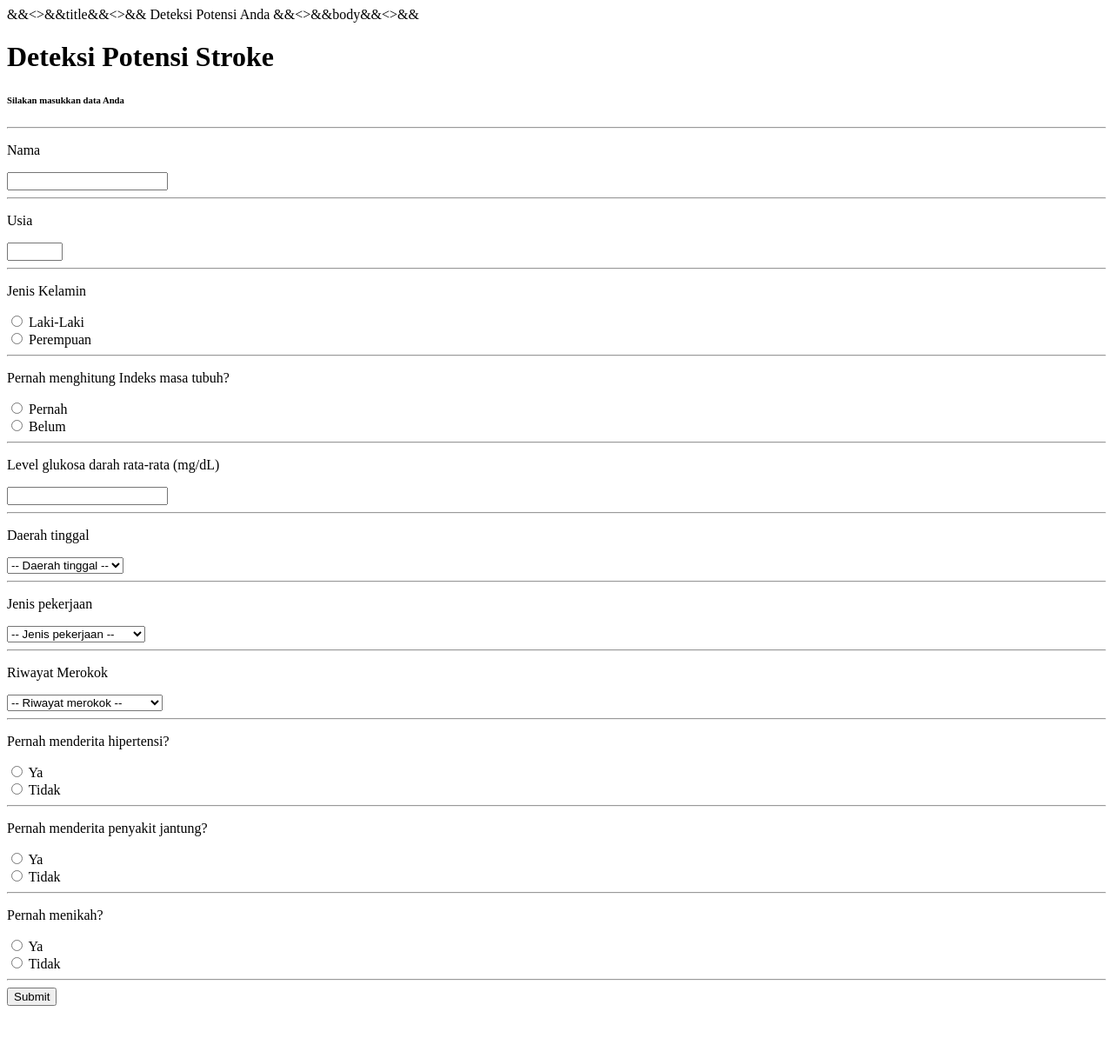
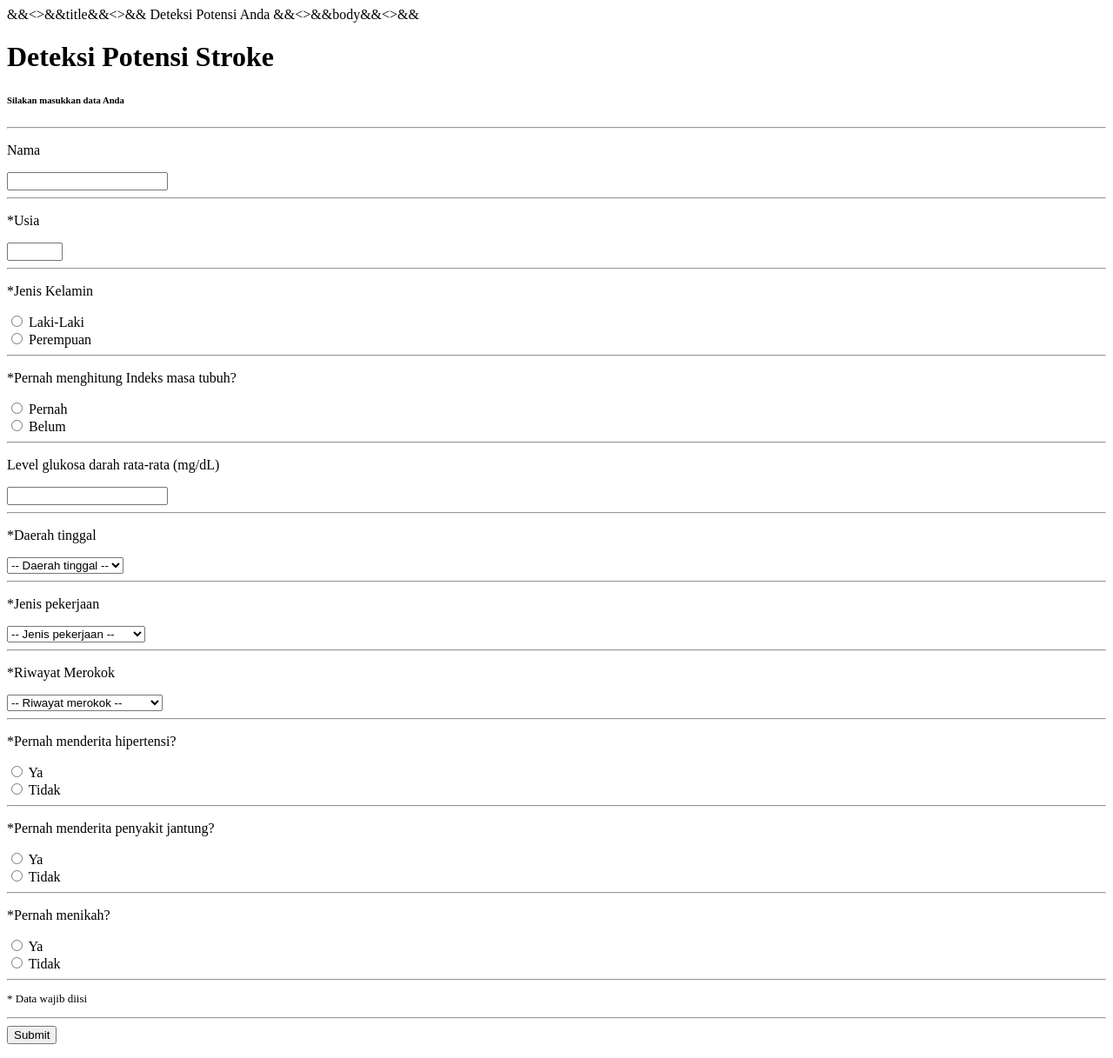
Before and after one commit to syansky/bookish-happiness, a Node project: template views/pages/detect.ejs in a window 1280 px wide. Shown: the whole page at 87% size. Before the commit the page ends 1157 px from the top, so only its background shows below. Run offline with Node 20 templates, Linux system fonts and the light colour scheme; the template is opened without the code that fills it, so the values that code supplies are empty; some libraries are stand-ins or nearby versions.

Commit message:
Optional Input validation + handling + help change opt + About change

```diff
--- a/views/pages/about.ejs
+++ b/views/pages/about.ejs
@@ -16,11 +16,11 @@
                                 <div class="row align-items-center pt-1 pb-2">
                                     <div class="ps-5">
                                         <p class="mb-0" data-aos="fade-up" data-aos-duration="1250">Program Aplikasi "Deteksi potensi Stroke" merupakan program aplikasi yang dibuat untuk memberikan prediksi mengenai potensi terjadinya serangan stroke kepada penggguna.
-                                            Deteksi yang diberikan akan dilakukan berdasarkan data rekam kesehatan pengguna. </p>
+                                            Deteksi yang diberikan akan dilakukan berdasarkan data faktor resiko stroke pengguna. </p>
 
 
                                         <br>
-                                        <p class="mb-0" data-aos="fade-up" data-aos-duration="1250">Sistem deteksi potensi stroke yang digunakan pada program ini menggunakan metode <i>Backpropagation Artificial Neural Network</i>(Jaringan saraf tiruan dengan propagasi mundur) yang dilatih terhadap dataset stroke dengan pendekatan <i>Supervised Learning</i>(Pembelajaran terawasi) berdasarkan data kesehatan pengguna.
+                                        <p class="mb-0" data-aos="fade-up" data-aos-duration="1250">Sistem deteksi potensi stroke yang digunakan pada program ini menggunakan metode <i>Backpropagation Artificial Neural Network</i>(Jaringan saraf tiruan dengan propagasi mundur) yang dilatih terhadap dataset stroke dengan pendekatan <i>Supervised Learning</i>(Pembelajaran terawasi).
                                         </p>
 
                                         <br>
--- a/views/pages/detect.ejs
+++ b/views/pages/detect.ejs
@@ -25,7 +25,7 @@ Deteksi Potensi Anda
 
               <div class="row align-items-center pt-2 pb-2" data-aos="fade-up" data-aos-duration="1250">
                 <div class="col-sm-9 pe-5">
-                  <input type="text" name="name" class="form-control form-control-sm" required />
+                  <input type="text" name="name" class="form-control form-control-sm"/>
                 </div>
               </div>
 
@@ -33,7 +33,7 @@ Deteksi Potensi Anda
 
               <div class="row align-items-center pt-1 pb-2" data-aos="fade-up" data-aos-duration="1250">
                 <div class="col-md-3 ps-5">
-                  <p class="mb-0">Usia</p>
+                  <p class="mb-0">*Usia</p>
                 </div>
               </div>
 
@@ -47,7 +47,7 @@ Deteksi Potensi Anda
 
               <div class="row align-items-center pt-1 pb-2" data-aos="fade-up" data-aos-duration="1250">
                 <div class="col-md-3 ps-5">
-                  <p class="mb-0">Jenis Kelamin</p>
+                  <p class="mb-0">*Jenis Kelamin</p>
                 </div>
               </div>
 
@@ -72,7 +72,7 @@ Deteksi Potensi Anda
 
               <div class="row align-items-center pt-1 pb-2" data-aos="fade-up" data-aos-duration="1250">
                 <div class="col-lg-9 ps-5">
-                  <p class="mb-0">Pernah menghitung Indeks masa tubuh?</p>
+                  <p class="mb-0">*Pernah menghitung Indeks masa tubuh?</p>
                 </div>
               </div>
 
@@ -95,7 +95,7 @@ Deteksi Potensi Anda
 
               <div class="row align-items-center pt-1 pb-2" style="display: none;" id="bmiLabel" data-aos="fade-up" data-aos-duration="1250">
                 <div class="col-md-5 ps-5">
-                  <p class="mb-0">Nilai Indeks masa tubuh (kg/m<sup>2</sup>)</p>
+                  <p class="mb-0">*Nilai Indeks masa tubuh (kg/m<sup>2</sup>)</p>
                 </div>
               </div>
 
@@ -107,7 +107,7 @@ Deteksi Potensi Anda
 
               <div class="row align-items-center pt-1 pb-2" style="display: none;" id="heightLabel" data-aos="fade-up" data-aos-duration="1250">
                 <div class="col-md-3 ps-5">
-                  <p class="mb-0">Tinggi badan (cm)</p>
+                  <p class="mb-0">*Tinggi badan (cm)</p>
                 </div>
               </div>
 
@@ -119,7 +119,7 @@ Deteksi Potensi Anda
 
               <div class="row align-items-center pt-1 pb-2" style="display: none;" id="weightLabel" data-aos="fade-up" data-aos-duration="1250">
                 <div class="col-md-3 ps-5">
-                  <p class="mb-0">Berat badan (kg)</p>
+                  <p class="mb-0">*Berat badan (kg)</p>
                 </div>
               </div>
 
@@ -139,7 +139,7 @@ Deteksi Potensi Anda
 
               <div class="row align-items-center pt-2 pb-2" data-aos="fade-up" data-aos-duration="1250">
                 <div class="col-sm-9 pe-5">
-                  <input name="glucose" type="number" min="1" max="2656" step="any" class="form-control form-control-sm" required />
+                  <input name="glucose" type="number" min="1" max="2656" step="any" class="form-control form-control-sm"/>
                 </div>
               </div>
 
@@ -147,7 +147,7 @@ Deteksi Potensi Anda
 
               <div class="row align-items-center pt-1 pb-2" data-aos="fade-up" data-aos-duration="1250">
                 <div class="col-md-5 ps-5">
-                  <p class="mb-0">Daerah tinggal</p>
+                  <p class="mb-0">*Daerah tinggal</p>
                 </div>
               </div>
 
@@ -165,7 +165,7 @@ Deteksi Potensi Anda
 
               <div class="row align-items-center pt-1 pb-2" data-aos="fade-up" data-aos-duration="1250">
                 <div class="col-md-5 ps-5">
-                  <p class="mb-0">Jenis pekerjaan</p>
+                  <p class="mb-0">*Jenis pekerjaan</p>
                 </div>
               </div>
 
@@ -186,7 +186,7 @@ Deteksi Potensi Anda
 
               <div class="row align-items-center pt-1 pb-2" data-aos="fade-up" data-aos-duration="1250">
                 <div class="col-md-5 ps-5">
-                  <p class="mb-0">Riwayat Merokok</p>
+                  <p class="mb-0">*Riwayat Merokok</p>
                 </div>
               </div>
 
@@ -205,7 +205,7 @@ Deteksi Potensi Anda
 
               <div class="row align-items-center pt-1 pb-2" data-aos="fade-up" data-aos-duration="1250">
                 <div class="col-md-5 ps-5">
-                  <p class="mb-0">Pernah menderita hipertensi?</p>
+                  <p class="mb-0">*Pernah menderita hipertensi?</p>
                 </div>
               </div>
 
@@ -230,7 +230,7 @@ Deteksi Potensi Anda
 
               <div class="row align-items-center pt-1 pb-2" data-aos="fade-up" data-aos-duration="1250">
                 <div class="col-md-5 ps-5">
-                  <p class="mb-0">Pernah menderita penyakit jantung?</p>
+                  <p class="mb-0">*Pernah menderita penyakit jantung?</p>
                 </div>
               </div>
 
@@ -255,7 +255,7 @@ Deteksi Potensi Anda
 
               <div class="row align-items-center pt-1 pb-2" data-aos="fade-up" data-aos-duration="1250">
                 <div class="col-md-3 ps-5">
-                  <p class="mb-0">Pernah menikah?</p>
+                  <p class="mb-0">*Pernah menikah?</p>
                 </div>
               </div>
 
@@ -273,6 +273,14 @@ Deteksi Potensi Anda
                           Tidak
                         </label>
                       </div>
+                </div>
+              </div>
+
+              <hr class="mx-n3">
+
+              <div class="row align-items-center pt-1 pb-2" data-aos="fade-up" data-aos-duration="1250">
+                <div class="col-md-3 ps-5">
+                  <p class="mb-0" style="font-size: small;">* Data wajib diisi</p>
                 </div>
               </div>
 
--- a/views/pages/help.ejs
+++ b/views/pages/help.ejs
@@ -73,11 +73,10 @@
                                     <div class="col-xl-12 ps-5">
                                         <p class="mb-0"><b>P8</b> : Mengapa saya diminta untuk memasukkan nama saya? Apakah program ini akan menyimpan nama saya?</p>
                                         <p class="mb-0"><b>J8</b>&ensp;: Program ini tidak menyimpan data apapun dari pengguna.
-                                            <br>&emsp;&ensp;&nbsp; Nama yang dimasukkan hanya akan digunakan untuk menampilkan nama anda pada hasil program ini.
+                                            <br>&emsp;&ensp;&nbsp; Nama yang dimasukkan bersifat tidak wajib dan hanya akan digunakan untuk menampilkan nama anda pada hasil program ini.
                                             </p>
                                     </div>
                                 </div>
-
                             </div>
                         </div>
                     </div>
```
Also changed, not shown: routes/detect.js (+18 -5 lines).
